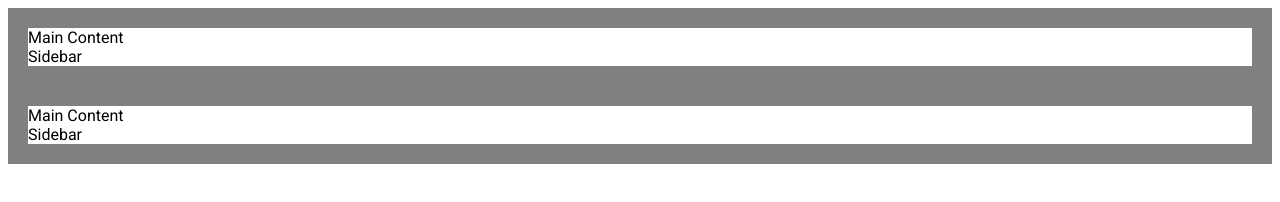
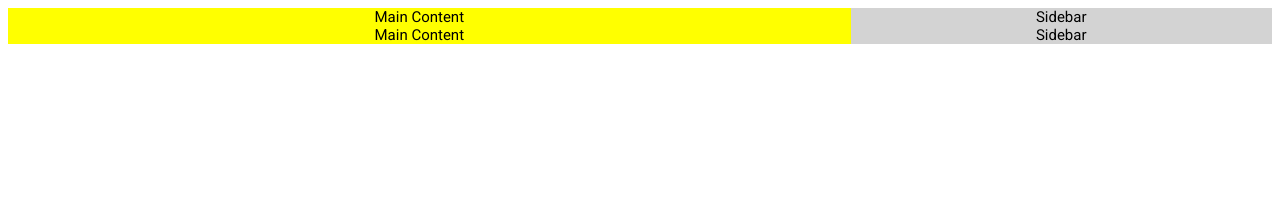
Before and after one commit to jblair53/project3, a plain HTML site: page grid.html in a window 1280 px wide. Drawn offline with Linux system fonts and the light colour scheme; a web font is replaced by a local one.

Commit message:
update style sheet

```diff
--- a/css/grid.css
+++ b/css/grid.css
@@ -1,12 +1,40 @@
-* {
+ *, *:after, *:before {
   box-sizing: border-box;
+}
+
+body {
   font-family: 'Roboto', sans-serif;
+  text-align: center;
+  font-size: 15px;
 }
-p {
-  text-align: center;
-  font-size: 2em;
+
+.grid {
+  background-color: orange;
 }
-.grid {
-  width: 100%;
-  border: 20px solid gray;
+
+/*attribute selector - using the star will select everything that has col- in it*/
+[class*="col-"] {
+  float: left;
+  padding-right: 20px;
 }
+
+[class*="col-"]:last-of-type {
+  padding-right: 0;
+}
+
+.col-2-3 {
+  background-color: yellow;
+  width: 66.66%;
+}
+
+.col-1-3 {
+  background-color: lightgray;
+  width: 33.33%;
+}
+
+/*use to clear after float - "after" is a pseudo element*/
+.grid:after {
+  content: "";
+  display: table;
+  clear: both;
+}
```
